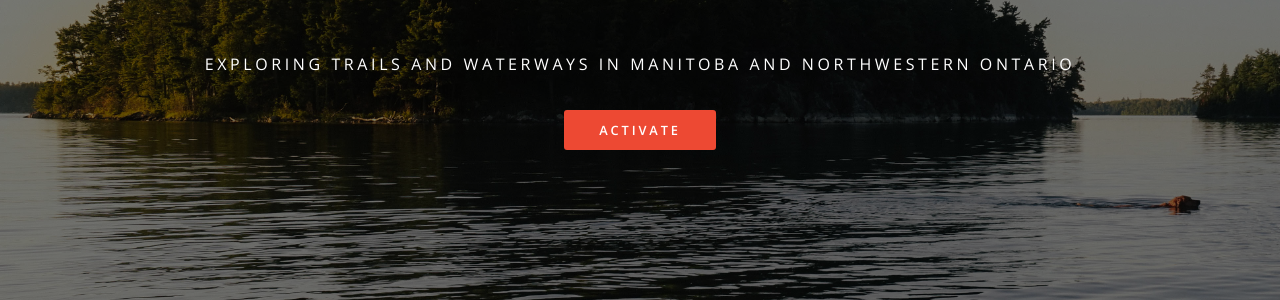
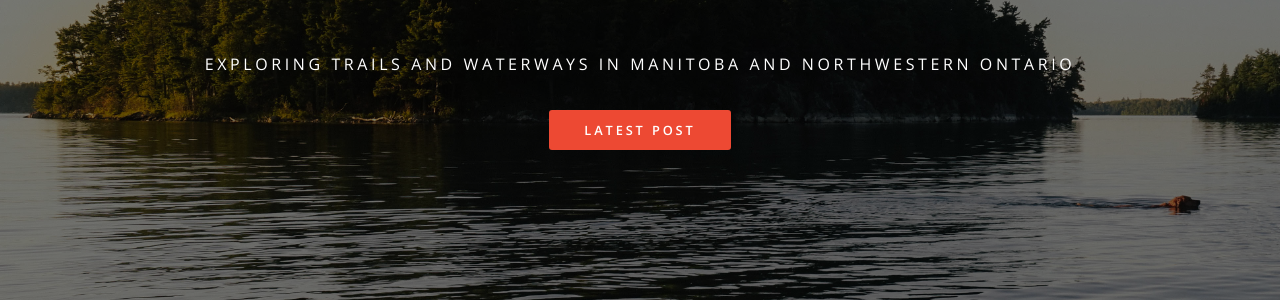
Before and after one commit to stephexplores/website, a Jekyll site: the page built from index.html, in a window 1280 px wide and 900 px high. Shown: the part 394-694 px from the top of the window. Built offline with Jekyll 4.4.1, drawn with Linux system fonts in a browser that asks for light colours.

Commit message:
Home Button Update

```diff
--- a/index.html
+++ b/index.html
@@ -7,7 +7,7 @@
 							<h2>{{ site.title }}</h2>
 							<p>{{ site.description | markdownify }}</p>
 							<ul class="actions">
-								<li><a href="#" class="button special">Activate</a></li>
+								<li><a href="#" class="button special">Latest Post</a></li>
 							</ul>
 						</div>
 						<a href="#one" class="more scrolly">Learn More</a>
```
